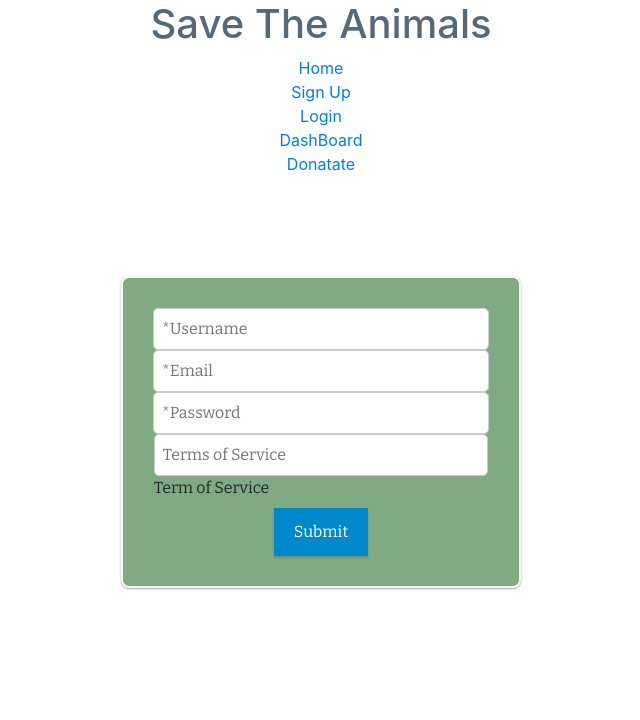
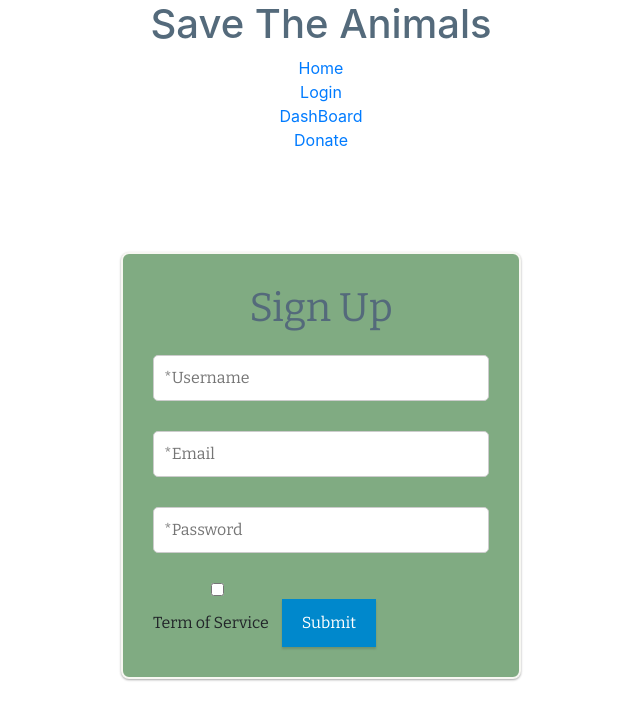
Before and after one commit to bwpt-savetheanimals/save-the-animals-fe, a React (Create React App) app in the folder save-the-animal/: page /signup in a window 1280 px wide. Shown: the top 720 px of the page, without its empty margins (319-959 px from the left). Built offline with nearby package versions, Linux system fonts and the light colour scheme.

Commit message:
added sign up lagnuage

```diff
--- a/save-the-animal/src/Components/Navigation.js
+++ b/save-the-animal/src/Components/Navigation.js
@@ -1,5 +1,13 @@
 import React from 'react';
 import { Link } from 'react-router-dom'
+
+
+
+
+
+
+
+
 const Navigation = () => {
   return (
     <div>
@@ -9,7 +17,7 @@ const Navigation = () => {
         <Link to="/">Home</Link>
         </div>
         <div>
-        <Link to="/SignUp">Sign Up</Link>
+        <Link to="/SignUp"></Link>
         </div>
         <div>
         <Link to="/LogIn">Login</Link>
@@ -18,7 +26,7 @@ const Navigation = () => {
         <Link to="/Dasboard">DashBoard</Link>
         </div>
         <div>
-        <Link to="/Donate">Donatate</Link>
+        <Link to="/Donate">Donate</Link>
         </div>
       </div>
     </div>
--- a/save-the-animal/src/SignUp.js
+++ b/save-the-animal/src/SignUp.js
@@ -1,26 +1,46 @@
 import React, {useState, useEffect} from 'react';
 import {withFormik, Form, Field} from 'formik';
+import styled from 'styled-components'
 import * as yup from 'yup'
+import axios from 'axios'
 import './App.css';
 
-function SignUp({status}) {
+
+
+const StyledField = styled(Field)`
+padding: 10px;
+margin: 15px auto;
+`
+
+
+
+
+function SignUp({status, touched, errors}) {
   console.log(status)
   const [people, setPeople] = useState([])
 
   useEffect(() => {
+    if(status)
     setPeople(...people,status)
-  },[])
+  },[people])
   return (
    <Form>
-     <Field type="text" name='person' placeholder="*Username" />
+     <h1>Sign Up</h1>
+     {touched.username && errors.username && <p className="error"> {errors.username}</p>}
+     <StyledField type="text" name='username' placeholder="*Username" />
 
-     <Field type="email" name='email' placeholder="*Email" />
-     <Field type="text" name='person' placeholder="*Password" />
+     {touched.email && errors.email && <p className="error"> {errors.email}</p>}
+     <StyledField type="email" name='email' placeholder="*Email" />
+
+     {touched.password && errors.password && <p className="error"> {errors.password}</p>}
+     <StyledField type="password" name='person' placeholder="*Password" />
+
      <label>
-     <Field type="radial" name='Terms of Service' placeholder="Terms of Service" />
+
+     <StyledField type="checkbox" name='Terms of Service' placeholder="Terms of Service" />
      <span>Term of Service</span>
      </label>
-     <button>Submit</button>
+     <button type='button' disabled>Submit</button>
 
 
 
@@ -29,19 +49,35 @@ function SignUp({status}) {
 }
 
 export default withFormik({
-  mapPropsToValues: (values) => {
+  mapPropsToValues: ({username, email, password, termsOfService }) => {
     return {
-      name: values.name || '',
-      email: values.email || '',
-      password: values.password || '',
-      termsOfService: values.termsOfService || false
+      name: username || '',
+      email: email || '',
+      password: password || '',
+      termsOfService: termsOfService || false
 
     }
   },
   validationSchema: yup.object().shape({
     name: yup.string().required("Please enter Username"),
-    email:yup.string().required("Please enter valid email"),
-    password:yup.string().required("Please enter password"),
+    email:yup.string()
+    .email()
+    .required("Please enter valid email"),
+    password:yup.string()
+    .required("Please enter password")
+    .min('Password is too short-should be 8 characters minimum')
+    .matches(/(?=.*[0-9])/),
     termsOfService: yup.bool().required()
-  })
+  }),
+      handleSubmit: (values, {setStatus}) => {
+        axios.post('https://reqres.in/api/users',values)
+        .then((res) => {
+            setStatus(res.data)
+            // console.log(res)
+        })
+        .catch(err => {
+            console.log('Error', err.response)
+        })
+    }
+
 })(SignUp);
--- a/save-the-animal/src/index.css
+++ b/save-the-animal/src/index.css
@@ -13,7 +13,7 @@ code {
 }
 
 
-form {
+/* form {
   display: inline-flex;
   flex-flow: column nowrap;
   align-items: center;
@@ -23,7 +23,7 @@ form {
   margin: 100px;
 
 
-}
+} */
 input{
   width: 200px;
   padding: 15px 22px;
```
Also changed, not shown: save-the-animal/src/App.css (line endings or trailing spaces).
